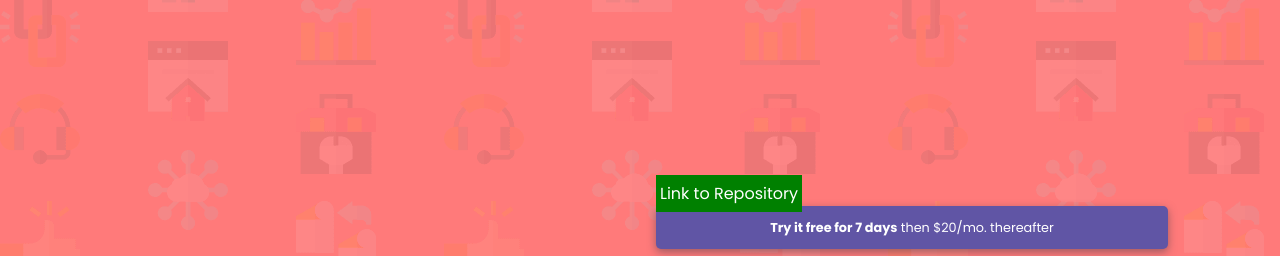
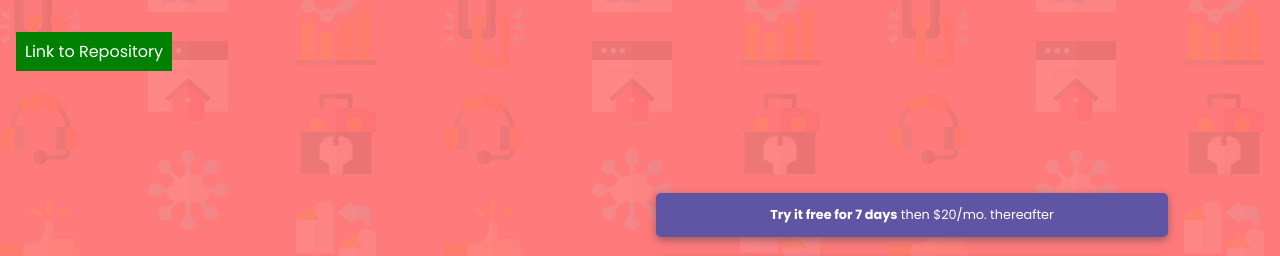
Before and after one commit to Ikechukwu750/registration-form, a plain HTML site: page index.html in a window 1280 px wide. Shown: the top 256 px of the page. Drawn offline with Linux system fonts and the light colour scheme.

Commit message:
Update index.html

```diff
--- a/index.html
+++ b/index.html
@@ -16,7 +16,7 @@
   </section>
 
   <section id="right">
-    <a href="https://github.com/Ikechukwu750/registration-form" style="position: relative; padding: 7px 4px; background-color: green; color: white; text-decoration: none; margin: 1rem 0;">Link to Repository</a>
+    <a href="https://github.com/Ikechukwu750/registration-form" style="position: absolute; padding: 7px 9px; background-color: green; color: white; text-decoration: none; margin: 1rem 0; left: 1rem; top: 1rem;">Link to Repository</a>
     <p id="top"><b>Try it free for 7 days</b> then $20/mo. thereafter</p>
     <form action="" method="get" accept-charset="utf-8">
 
```
